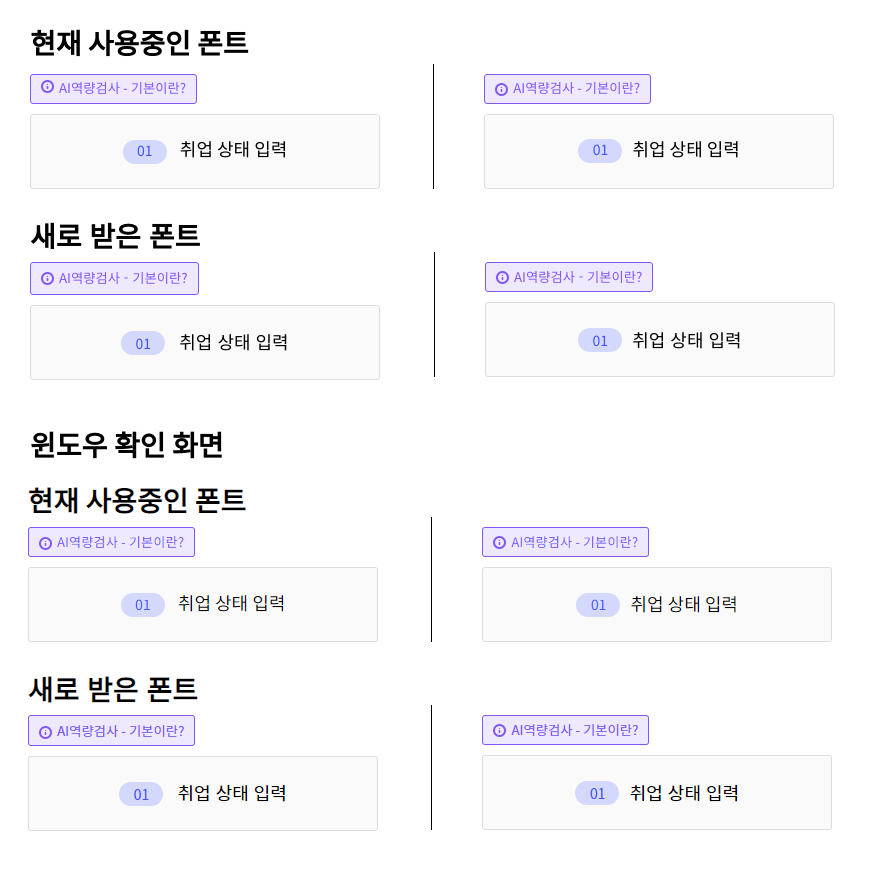
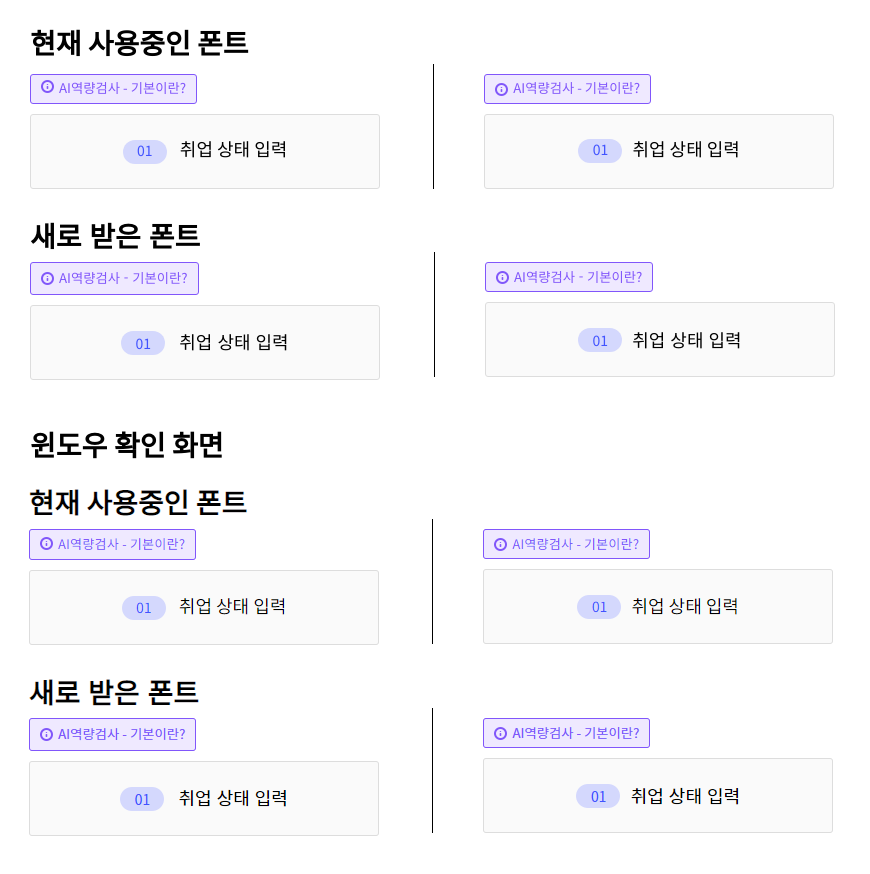
Before and after one commit to choijw0528/studyBasic, a website: page src/html/font.html in a window 1280 px wide. Shown: the whole page, without its empty margins (0-870 px from the left). Drawn offline with Linux system fonts and the light colour scheme.

Commit message:
[font] 윈도우 이미지 변경

```diff
--- a/src/html/font.html
+++ b/src/html/font.html
@@ -74,7 +74,7 @@
 
             <div class="windowArea">
                 <h1>윈도우 확인 화면</h1>
-                <img src="../img/images/font/window_font.PNG" alt="">
+                <img src="../img/images/font/window_font_test.png" alt="">
             </div>
         </div>
     </body>
--- a/src/scss/import/_font.scss
+++ b/src/scss/import/_font.scss
@@ -159,6 +159,6 @@ $NEW_FONT_PATH: '../font/newFont/';
     margin-top: 50px;
 
     img {
-        margin-left: -26px;
+        margin-left: -18px;
     }
 }
```
Also changed, not shown: src/css/font.css, src/img/images/font/window_font.PNG (deleted), src/img/images/font/window_font_test.png (added).
